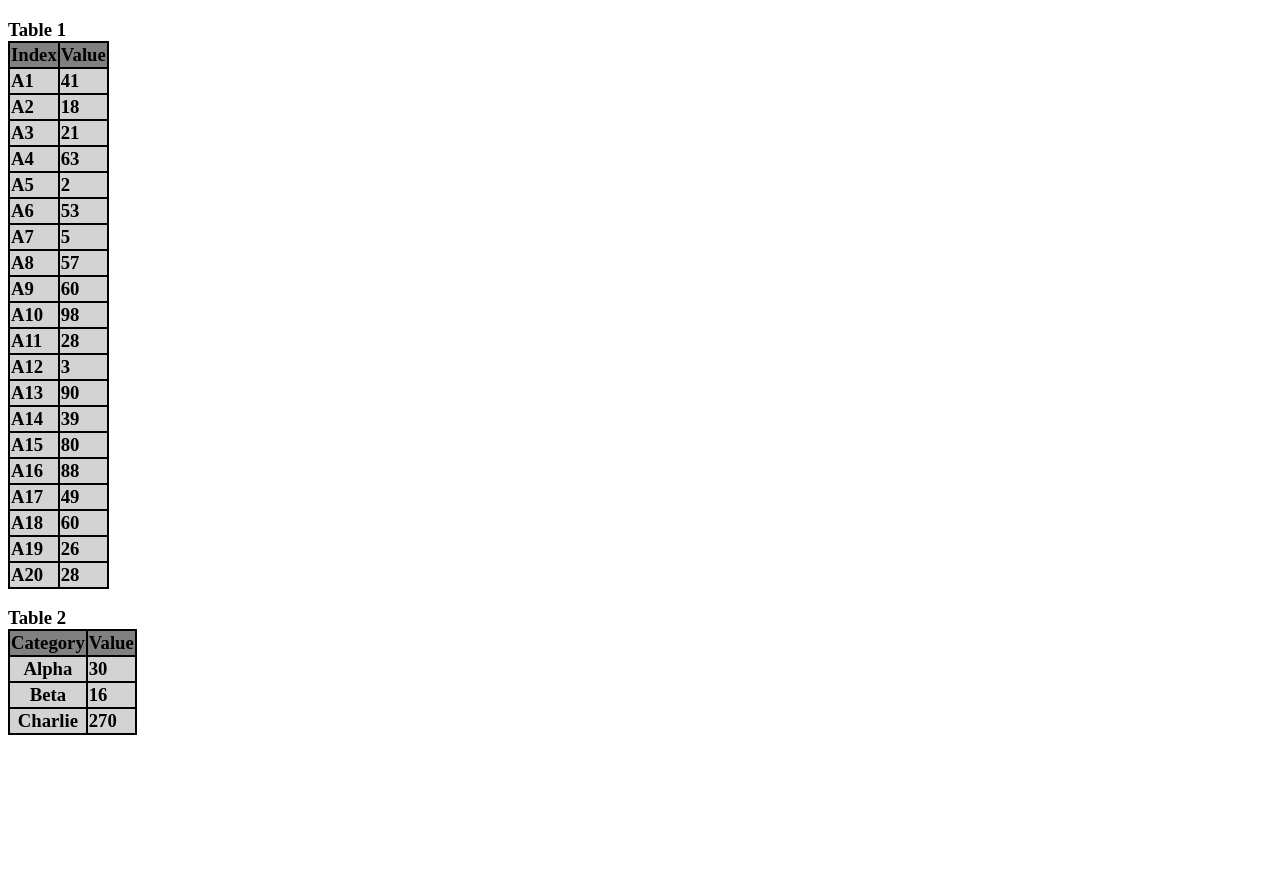
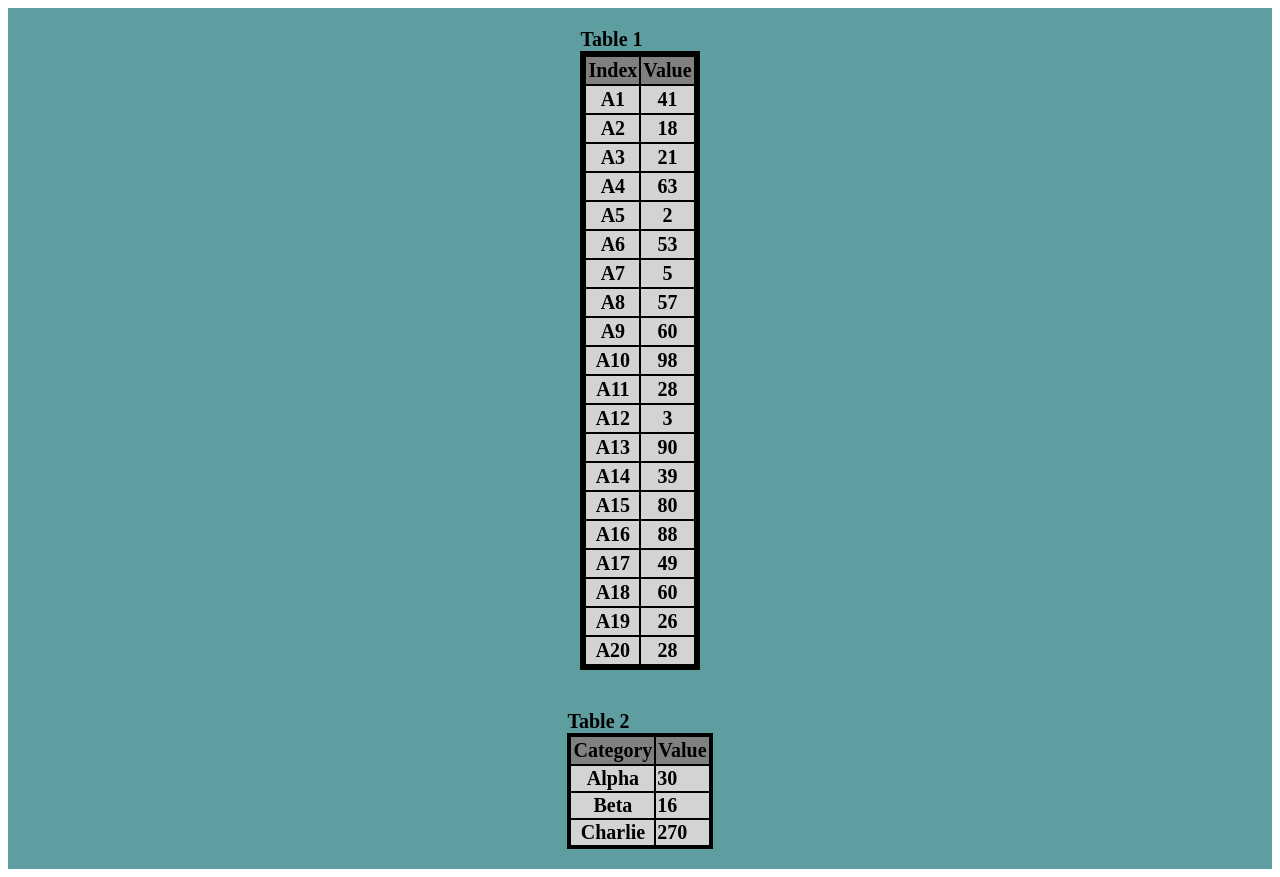
Before and after one commit to Jongo22/table_data, a React (Vite) app: page / in a window 1280 px wide. Before the commit the page ends 800 px from the top, so only its background shows below. Built offline with nearby package versions, Linux system fonts and the light colour scheme.

Commit message:
better styling

```diff
--- a/src/components/Table.tsx
+++ b/src/components/Table.tsx
@@ -1,4 +1,3 @@
-
 interface Props {
   tableOne?: string;
   tableTwo?: string;
@@ -36,15 +35,16 @@ const productOfCharlie = dataArray[12].A13 * dataArray[11].A12;
 const Table = ({ tableOne, tableTwo }: Props) => {
   if (tableOne) {
     return (
-      <div>
-        <h3>
+      <div className="container">
+        <h3 className="table-font">
           {" "}
           Table 1
-          <table className="table-color">
+          <table className="table">
+            <div className="table-container">
               <thead>
-              <tr className="table-row-color" >
-                <th className="table-header-color">Index</th>
-                <th>Value</th>
+                <tr className="table-row">
+                  <th className="table-header">Index</th>
+                  <th className="table-header">Value</th>
                 </tr>
               </thead>
               <tbody>
@@ -52,49 +52,50 @@ const Table = ({ tableOne, tableTwo }: Props) => {
                 {dataArray.map((data, index) => (
                   <tr key={index}>
                     {/* Map over keys to create cells in the first column */}
-                  <td className="table-data-color">
+                    <td className="table-data">
                       {Object.keys(data).map((key) => (
-                      <div key={key}>{key}</div>
+                        <div className="index" key={key}>{key}</div>
                       ))}
                     </td>
                     {/* Map over values to create cells in the second column */}
-                  <td className="table-data-color">
+                    <td className="table-data">
                       {Object.values(data).map((value, idx) => (
-                      <div key={idx}>{value}</div>
+                        <div className="value" key={idx}>{value}</div>
                       ))}
                     </td>
                   </tr>
                 ))}
               </tbody>
+            </div>
           </table>
         </h3>
       </div>
     );
   } else if (tableTwo) {
     return (
-      <div>
-        <h3>
+      <div className="container">
+        <h3 className="table-font">
           {" "}
           Table 2
-          <table className="table-color">
+          <table className="table">
             <thead>
-              <tr className="table-row-color">
-                <th>Category</th>
-                <th>Value</th>
+              <tr className="table-row">
+                <th className="table-header">Category</th>
+                <th className="table-header">Value</th>
               </tr>
             </thead>
             <tbody>
-              <tr className="table-data-color">
-                <th>Alpha</th>
+              <tr className="table-data">
+                <th className="index" >Alpha</th>
                 <td>{sumOfAlpha}</td>
               </tr>
-              <tr className="table-data-color">
-                <th>Beta</th>
+              <tr className="table-data">
+                <th className="index">Beta</th>
                 <td>{quotientOfBeta}</td>
               </tr>
-              <tr className="table-data-color">
-                <th>Charlie</th>
-                <td >{productOfCharlie}</td>
+              <tr className="table-data">
+                <th className="index">Charlie</th>
+                <td>{productOfCharlie}</td>
               </tr>
             </tbody>
           </table>
--- a/src/styles.css
+++ b/src/styles.css
@@ -1,14 +1,45 @@
-.table-color {
-    background-color: black;
+.container {
+    background-color: cadetblue;
+    display:flex;
+    justify-content: center;
 }
-.table-row-color {
-    background-color: grey;
+.table-font {
+font-size: 20px;
+color:black;
 }
 
-.table-header-color {
-    background-color: grey;
+.table {
+    background-color: black;
+    padding:2px;
+
 }
 
-.table-data-color {
+.table-container {
+
+}
+
+.table-row {
+    background-color: grey;
+    padding:2px;
+}
+
+.table-header {
+    background-color: grey;
+    padding:2px;
+}
+
+.table-data {
     background-color: lightgrey;
+    padding:2px;
+
 }
+
+.index {
+    display:flex;
+    justify-content: center;
+}
+
+.value {
+    display:flex;
+    justify-content: center;
+}
```
Lines whose indentation alone changed are shown as unchanged.
